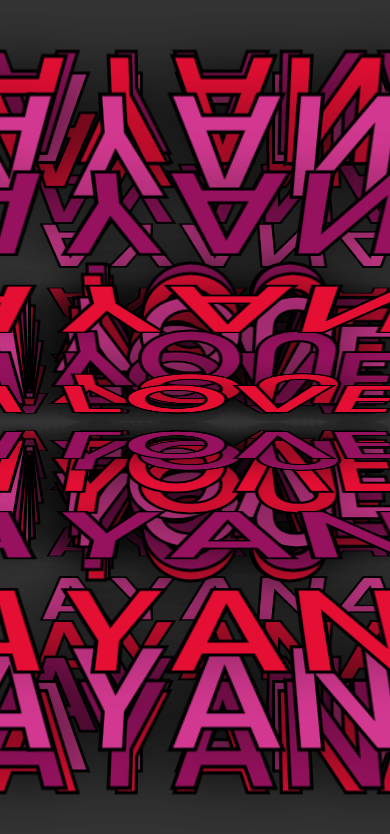
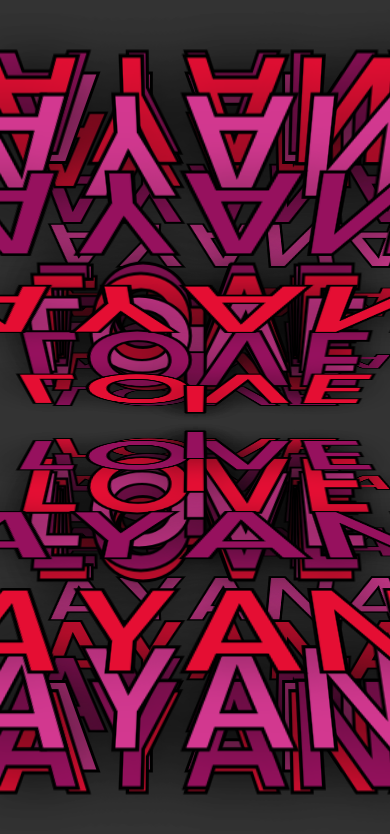
Before and after one commit to ernestKV/3DTEXT, a plain HTML site: page index.html in a window 390 px wide. Shown: the top 834 px of the page. Drawn offline with Linux system fonts and the light colour scheme.

Commit message:
Update style.css

```diff
--- a/style.css
+++ b/style.css
@@ -51,7 +51,7 @@ span{
     transform:rotateX(calc(var(--i)*15deg));
 }
 span:before{
-    content:'I LOVE YOU AYANA';
+    content:'I LOVE AYANA';
     position: absolute;
     width: 100%;
     height: 100px;
@@ -74,3 +74,8 @@ span:nth-child(3n+1):before{
     color: #96115e;
 
 }
+@media (max-width: 900px) {
+    .box{
+        width: 95%;
+    }
+}
```
